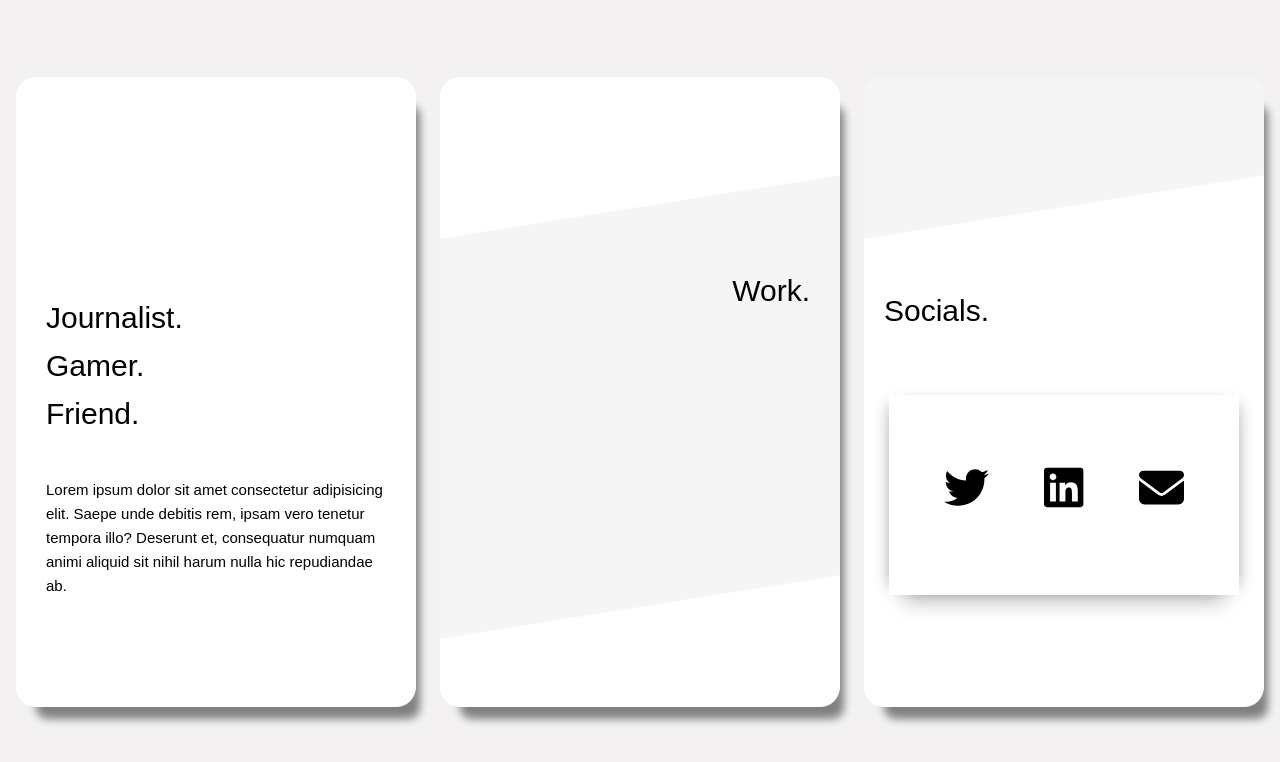
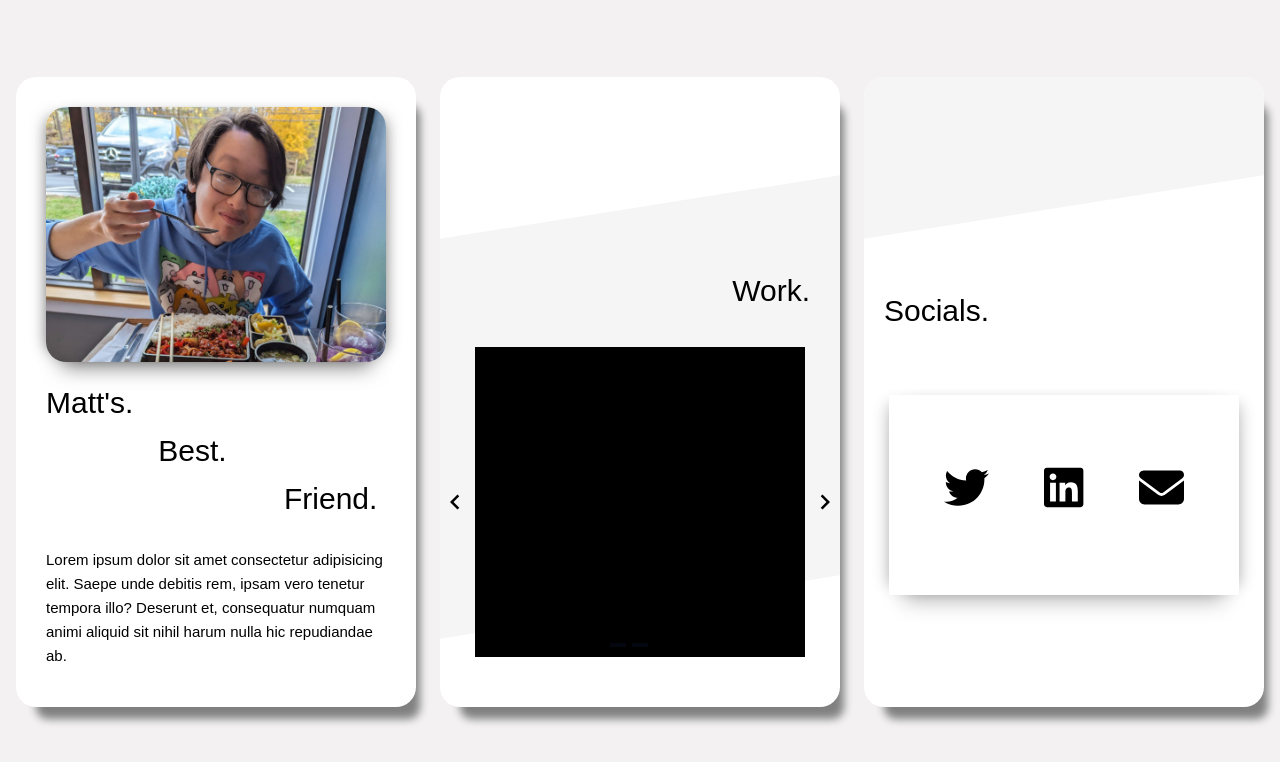
Before and after one commit to changary1994/joshua-portfolio, a Vue app: page / in a window 1280 px wide. Shown: the top 762 px of the page. Built offline with nearby package versions, Linux system fonts and the light colour scheme; a web font is replaced by a local one.

Commit message:
add picture and carousel

```diff
--- a/package.json
+++ b/package.json
@@ -11,8 +11,7 @@
     "lint": "eslint . --ext .vue,.js,.jsx,.cjs,.mjs,.ts,.tsx,.cts,.mts --fix --ignore-path .gitignore",
     "format": "prettier --write src/",
     "deploy": "gh-pages -d dist"
-  }
-    ,
+  },
   "dependencies": {
     "@fortawesome/fontawesome-svg-core": "^6.4.2",
     "@fortawesome/free-brands-svg-icons": "^6.4.2",
@@ -20,7 +19,8 @@
     "@fortawesome/vue-fontawesome": "^3.0.5",
     "pinia": "^2.1.7",
     "vue": "^3.3.4",
-    "vue-router": "^4.2.5"
+    "vue-router": "^4.2.5",
+    "vue3-carousel": "^0.3.1"
   },
   "devDependencies": {
     "@rushstack/eslint-patch": "^1.3.3",
--- a/src/cards/AboutCard.vue
+++ b/src/cards/AboutCard.vue
@@ -1,6 +1,11 @@
 <template>
   <div class="about">
-    <h1 class="card-title">Journalist. Gamer. Friend.</h1>
+    <img src="src\assets\images\josh_portfolio.jpg" class="profile-picture" />
+    <div class="card-title-wrapper">
+      <h1 class="card-title">Matt's.</h1>
+      <h1 class="card-title title-2">Best.</h1>
+      <h1 class="card-title title-3">Friend.</h1>
+    </div>
     <p class="card-body">
       Lorem ipsum dolor sit amet consectetur adipisicing elit. Saepe unde debitis rem, ipsam vero
       tenetur tempora illo? Deserunt et, consequatur numquam animi aliquid sit nihil harum nulla hic
@@ -14,13 +19,35 @@
   padding: 30px;
   height: 100%;
 }
+
+.profile-picture {
+  width: 340px;
+  border-radius: 20px;
+  box-shadow:
+    -10px 0 15px -10px rgba(0, 0, 0, 0.5),
+    10px 0 15px -10px rgba(0, 0, 0, 0.5),
+    0 20px 20px -15px rgba(0, 0, 0, 0.5);
+}
+
+.card-title-wrapper {
+  margin-top: 10px;
+}
 .card-title {
   font-weight: 500 !important;
   width: 100px;
-  margin-top: 55%;
+}
+
+.title-2 {
+  position: relative;
+  left: 33%;
+}
+
+.title-3 {
+  position: relative;
+  left: 70%;
 }
 
 .card-body {
-  margin-top: 40px;
+  margin-top: 25px;
 }
 </style>
--- a/src/cards/GalleryCard.vue
+++ b/src/cards/GalleryCard.vue
@@ -2,9 +2,14 @@
   <div class="about diagonal-box">
     <div class="content">
       <h1 class="card-title">Work.</h1>
+      <div class="card-body"><CarouselComponent></CarouselComponent></div>
     </div>
   </div>
 </template>
+
+<script setup lang="ts">
+import CarouselComponent from '@/components/CarouselComponent.vue'
+</script>
 
 <style scoped>
 .diagonal-box {
@@ -25,4 +30,10 @@
   top: 60px;
   right: 30px;
 }
+
+.card-body {
+  height: 600px;
+  position: relative;
+  top: 140px;
+}
 </style>
--- a/src/components/CardComponent.vue
+++ b/src/components/CardComponent.vue
@@ -14,5 +14,12 @@
   margin-left: 0;
   margin-right: 0;
   box-shadow: 12px 20px 8px -8px gray;
+  transition: all 0.5s ease;
+}
+
+.card-container:hover {
+  width: 450px;
+  height: 680px;
+  padding: 25px;
 }
 </style>
--- /dev/null
+++ b/src/components/CarouselComponent.vue
@@ -0,0 +1,73 @@
+<template>
+  <Carousel :autoplay="2000" :wrap-around="true">
+    <Slide v-for="slide in 3" :key="slide">
+      <div class="carousel__item">{{ slide }}</div>
+    </Slide>
+
+    <template #addons>
+      <Pagination />
+      <Navigation />
+    </template>
+  </Carousel>
+</template>
+
+<script setup lang="ts">
+import { Carousel, Pagination, Navigation, Slide } from 'vue3-carousel'
+
+import 'vue3-carousel/dist/carousel.css'
+
+const apple = 1
+</script>
+
+<style scoped>
+.carousel__item {
+  margin: auto;
+  height: 300px;
+  width: 300px;
+  background-color: black;
+}
+
+.carousel__pagination {
+  padding: 0;
+}
+
+.carousel__slide {
+  padding: 5px;
+}
+
+.carousel__viewport {
+  perspective: 2000px;
+}
+
+.carousel__track {
+  transform-style: preserve-3d;
+}
+
+.carousel__slide--sliding {
+  transition: 0.5s;
+}
+
+.carousel__slide {
+  opacity: 0.9;
+  transform: rotateY(-20deg) scale(0.9);
+}
+
+.carousel__slide--active ~ .carousel__slide {
+  transform: rotateY(20deg) scale(0.9);
+}
+
+.carousel__slide--prev {
+  opacity: 1;
+  transform: rotateY(-10deg) scale(0.95);
+}
+
+.carousel__slide--next {
+  opacity: 1;
+  transform: rotateY(10deg) scale(0.95);
+}
+
+.carousel__slide--active {
+  opacity: 1;
+  transform: rotateY(0) scale(1.1);
+}
+</style>
--- a/src/main.ts
+++ b/src/main.ts
@@ -17,4 +17,5 @@ const app = createApp(App)
 app.use(createPinia())
 app.use(router)
 app.component('font-awesome-icon', FontAwesomeIcon)
+
 app.mount('#app')
```
Also changed, not shown: src/assets/images/josh_portfolio.jpg (added), 1 other file (tests, documents, lock files or other folders).
